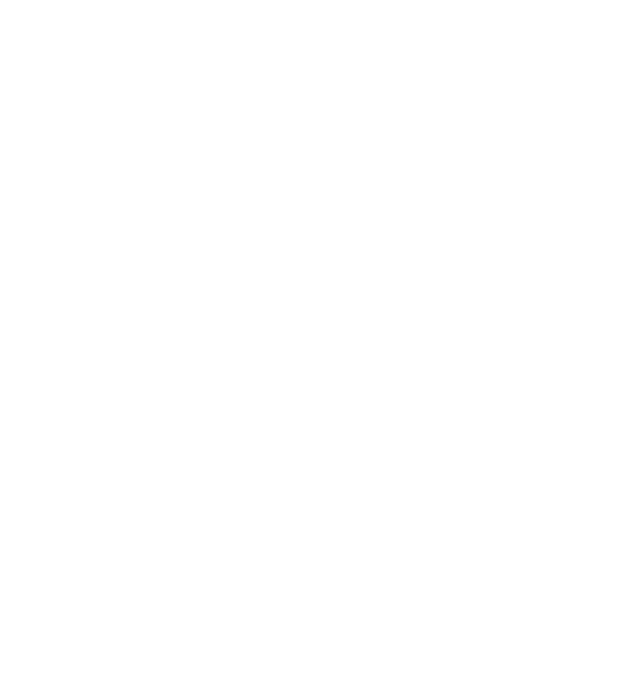
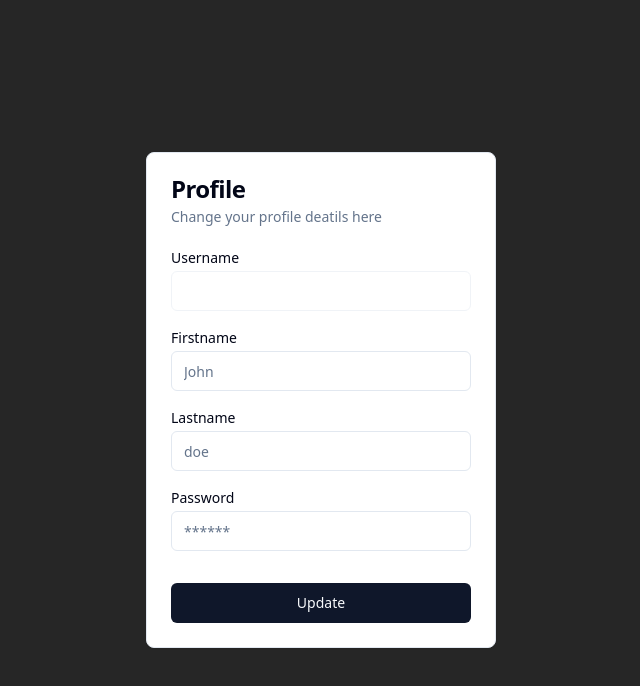
Before and after one commit to cyrus303/PayTM-Clone, a React (Vite) app in the folder frontend/: page /profile in a window 1280 px wide. Before the commit this address had no page. Shown: the top 686 px of the page, without its empty margins (319-959 px from the left). Built offline with nearby package versions, Linux system fonts and the light colour scheme; no server answers.

Commit message:
working on profile page default inputs props

```diff
--- a/frontend/src/App.jsx
+++ b/frontend/src/App.jsx
@@ -3,6 +3,7 @@ import Dashboard from './pages/Dashboard';
 import SendMoney from './pages/SendMoney';
 import Signin from './pages/Signin';
 import Signup from './pages/Signup';
+import Profile from './components/dashboard-components/Profile';
 
 function App() {
   return (
@@ -13,6 +14,7 @@ function App() {
           <Route path="/signin" element={<Signin />}></Route>
           <Route path="/dashboard" element={<Dashboard />}></Route>
           <Route path="/send" element={<SendMoney />}></Route>
+          <Route path="/profile" element={<Profile />}></Route>
         </Routes>
       </BrowserRouter>
     </div>
--- a/frontend/src/components/dashboard-components/Navbar.jsx
+++ b/frontend/src/components/dashboard-components/Navbar.jsx
@@ -11,13 +11,16 @@ import {
   DropdownMenuSeparator,
   DropdownMenuTrigger,
 } from '@/components/ui/dropdown-menu';
+import {currentUserAtom} from '@/store/atoms/userAtom';
 import axios from 'axios';
 import {LogOut, User} from 'lucide-react';
-import {useEffect, useState} from 'react';
+import {useEffect} from 'react';
 import {useNavigate} from 'react-router-dom';
+import {useRecoilState} from 'recoil';
 
 const Navbar = () => {
-  const [currentUser, setCurrentUser] = useState('');
+  const [currentUser, setCurrentUser] =
+    useRecoilState(currentUserAtom);
   const navigate = useNavigate();
 
   const handleLogout = () => {
@@ -37,6 +40,10 @@ const Navbar = () => {
     );
 
     setCurrentUser(response.data);
+  };
+
+  const handleProfileChange = () => {
+    navigate('/profile');
   };
 
   useEffect(() => {
@@ -64,7 +71,7 @@ const Navbar = () => {
             <DropdownMenuSeparator />
             <DropdownMenuItem>
               <User className="mr-2 h-4 w-4" />
-              <span>Profile</span>
+              <span onClick={handleProfileChange}>Edit Profile</span>
             </DropdownMenuItem>
             <DropdownMenuItem>
               <LogOut className="mr-2 h-4 w-4" />
--- /dev/null
+++ b/frontend/src/components/dashboard-components/Profile.jsx
@@ -0,0 +1,223 @@
+import {
+  Card,
+  CardContent,
+  CardDescription,
+  CardFooter,
+  CardHeader,
+  CardTitle,
+} from '@/components/ui/card';
+import {useEffect} from 'react';
+import {Input} from '@/components/ui/input';
+import {Label} from '@/components/ui/label';
+import {currentUserAtom} from '@/store/atoms/userAtom';
+import axios from 'axios';
+import {useNavigate} from 'react-router-dom';
+import {useRecoilState} from 'recoil';
+import {Button} from '../ui/button';
+
+import {useState} from 'react';
+
+const Profile = () => {
+  const [currentUser, setCurrentUser] =
+    useRecoilState(currentUserAtom);
+
+  const [formData, setFormData] = useState({
+    firstname: currentUser.firstname,
+    lastname: currentUser.lastname,
+    password: '',
+  });
+
+  const [errors, setErrors] = useState({});
+  const navigate = useNavigate();
+
+  const handleInputChange = (element) => {
+    const {name, value} = element;
+    const updatedState = {
+      ...formData,
+      [name]: value,
+    };
+    setFormData(updatedState);
+  };
+
+  const validateForm = () => {
+    let isValid = true;
+    const newErrors = {};
+
+    // Validate password
+    if (!formData.password) {
+      newErrors.password = 'Password is required';
+      isValid = false;
+    } else if (formData.password.length < 6) {
+      newErrors.password = 'Must be 6 or more characters long';
+      isValid = false;
+    }
+
+    // Validate firstname
+    if (!formData.firstname) {
+      newErrors.firstname = 'Firstname is required';
+      isValid = false;
+    } else if (formData.firstname.length > 50) {
+      newErrors.firstname = 'Muse be 50 or fewer characters long';
+      isValid = false;
+    }
+
+    // Validate lastname
+    if (!formData.lastname) {
+      newErrors.lastname = 'Lastname is required';
+      isValid = false;
+    } else if (formData.lastname.length > 50) {
+      newErrors.lastname = 'Muse be 50 or fewer characters long';
+      isValid = false;
+    }
+
+    setErrors(newErrors);
+    return isValid;
+  };
+
+  const handleSubmit = async (event) => {
+    event.preventDefault();
+    setErrors({});
+    if (validateForm()) {
+      console.log(formData);
+      try {
+        const response = await axios.put(
+          'http://localhost:3000/api/v1/user/',
+          formData,
+          {
+            headers: {
+              Authorization: localStorage.getItem('token'),
+            },
+          }
+        );
+        navigate('/dashboard');
+      } catch (error) {
+        console.error('Error submitting form:', error.response.data);
+      }
+    }
+  };
+
+  const handleTokenRefresh = async () => {
+    const token = localStorage.getItem('token');
+    const response = await axios.get(
+      'http://localhost:3000/api/v1/user/loggedInUser',
+      {
+        headers: {
+          Authorization: token,
+        },
+      }
+    );
+
+    setCurrentUser(response.data);
+  };
+
+  useEffect(() => {
+    handleTokenRefresh();
+  }, []);
+
+  return (
+    <div className="flex justify-center items-center h-screen bg-neutral-800">
+      <Card className="w-[350px]">
+        <CardHeader>
+          <CardTitle>Profile</CardTitle>
+          <CardDescription>
+            Change your profile deatils here
+          </CardDescription>
+        </CardHeader>
+        <CardContent>
+          <form>
+            <div className="grid w-full items-center gap-5">
+              <div className="grid w-full items-center gap-4 relative">
+                <div className="flex flex-col space-y-1.5">
+                  <Label htmlFor="email">Username</Label>
+                  <Input
+                    type="email"
+                    id="username"
+                    name="username"
+                    defaultValue={currentUser.username}
+                    disabled
+                  />
+                </div>
+              </div>
+              <div className="grid w-full items-center gap-4 relative">
+                <div className="flex flex-col space-y-1.5">
+                  <Label htmlFor="firstname">Firstname</Label>
+                  <Input
+                    type="text"
+                    id="firstname"
+                    name="firstname"
+                    placeholder="John"
+                    value={currentUser.firstname}
+                    onChange={(event) => {
+                      handleInputChange(event.target);
+                    }}
+                    className={
+                      errors.firstname && 'border-2 border-red-500'
+                    }
+                  />
+                  {errors.firstname && (
+                    <div className="absolute top-full right-0 text-red-500 text-xs">
+                      {errors.firstname}
+                    </div>
+                  )}
+                </div>
+              </div>
+              <div className="grid w-full items-center gap-4 relative">
+                <div className="flex flex-col space-y-1.5">
+                  <Label htmlFor="lastname">Lastname</Label>
+                  <Input
+                    type="text"
+                    id="lastname"
+                    name="lastname"
+                    placeholder="doe"
+                    value={currentUser.lastname}
+                    onChange={(event) => {
+                      handleInputChange(event.target);
+                    }}
+                    className={
+                      errors.lastname && 'border-2 border-red-500'
+                    }
+                  />
+                  {errors.lastname && (
+                    <div className="absolute top-full right-0 text-red-500 text-xs">
+                      {errors.lastname}
+                    </div>
+                  )}
+                </div>
+              </div>
+              <div className="grid w-full items-center gap-5">
+                <div className="flex flex-col space-y-1.5 relative">
+                  <Label htmlFor="password">Password</Label>
+                  <Input
+                    type="text"
+                    id="password"
+                    name="password"
+                    placeholder="******"
+                    value={currentUser.password}
+                    onChange={(event) => {
+                      handleInputChange(event.target);
+                    }}
+                    className={
+                      errors.password && 'border-2 border-red-500'
+                    }
+                  />
+                  {errors.password && (
+                    <div className="absolute top-full right-0 text-red-500 text-xs">
+                      {errors.password}
+                    </div>
+                  )}
+                </div>
+              </div>
+            </div>
+          </form>
+        </CardContent>
+        <CardFooter className="flex flex-col space-y-3 ">
+          <Button className="w-full mt-2" onClick={handleSubmit}>
+            Update
+          </Button>
+        </CardFooter>
+      </Card>
+    </div>
+  );
+};
+
+export default Profile;
--- a/frontend/src/store/atoms/userAtom.jsx
+++ b/frontend/src/store/atoms/userAtom.jsx
@@ -9,3 +9,8 @@ export const currentBalanceAtom = atom({
   key: 'currentBalanceAtom',
   default: '',
 });
+
+export const currentUserAtom = atom({
+  key: 'currentUserAtom',
+  default: '',
+});
```
Also changed, not shown: 1 other file (tests, documents, lock files or other folders).
